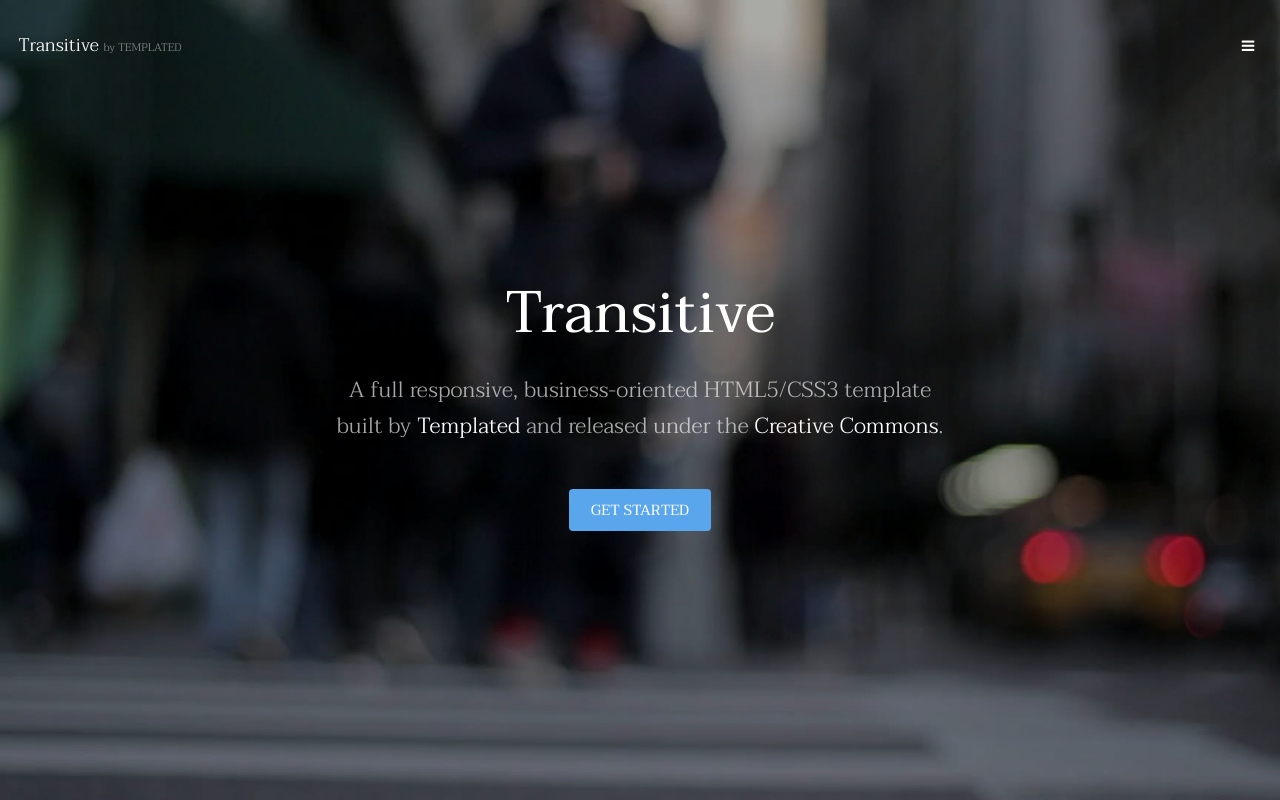
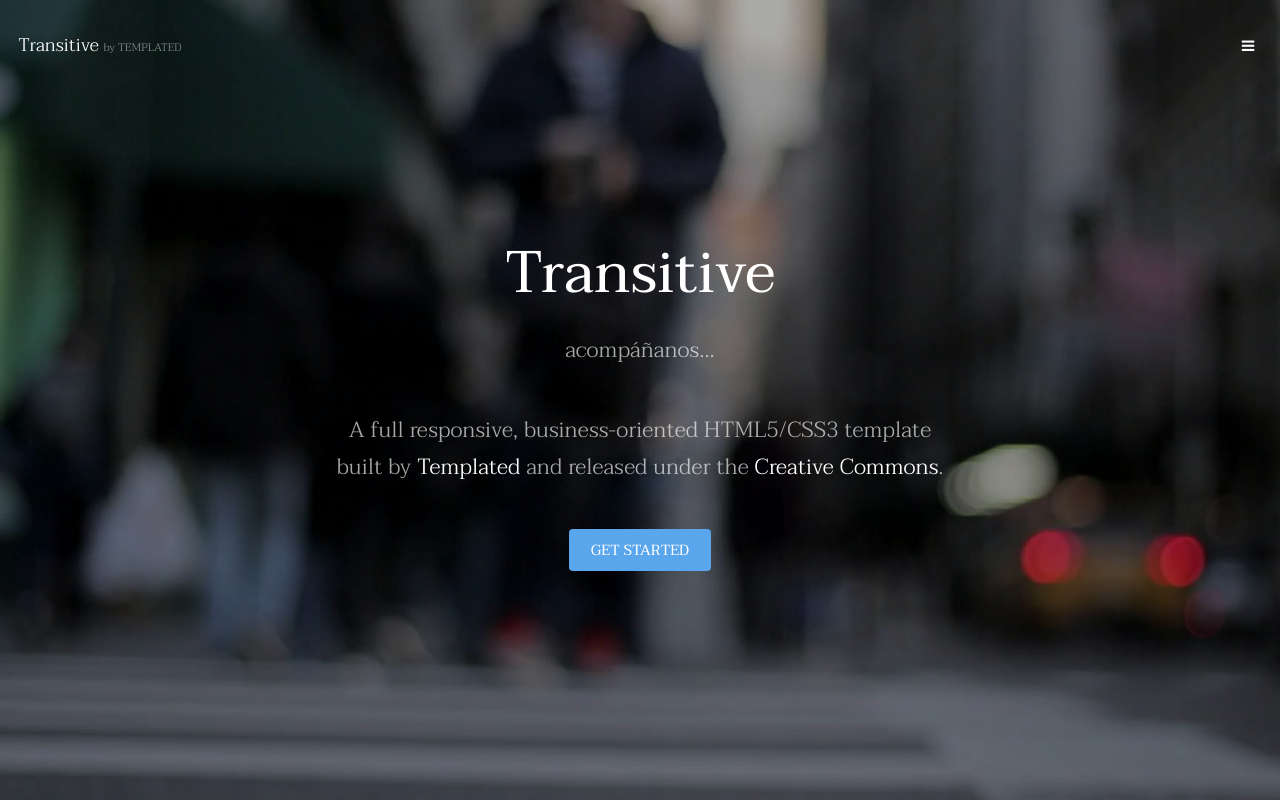
Before and after one commit to Zoriack/04_REP_METROPOLITA, a plain HTML site: page index.html in a window 1280 px wide. Shown: the top 800 px of the page. Drawn offline with Linux system fonts and the light colour scheme.

Commit message:
frase bajo el h1 por PABLO

```diff
--- a/index.html
+++ b/index.html
@@ -37,6 +37,7 @@
 			<section id="banner" data-video="images/banner">
 				<div class="inner">
 					<h1>Transitive</h1>
+					<p>acompáñanos...</p>
 					<p>A full responsive, business-oriented HTML5/CSS3 template<br />
 					built by <a href="https://templated.co/">Templated</a> and released under the <a href="https://templated.co/license">Creative Commons</a>.</p>
 					<a href="#one" class="button special scrolly">Get Started</a>
```
